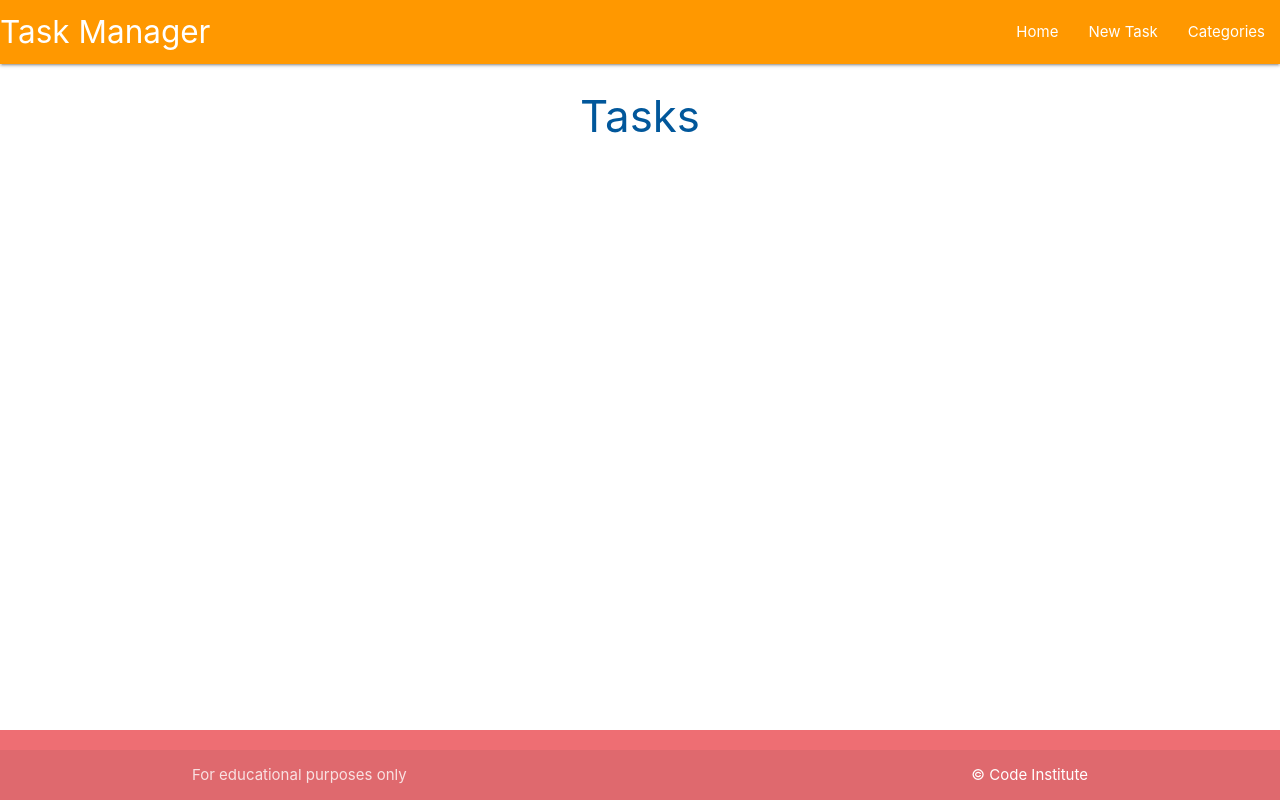
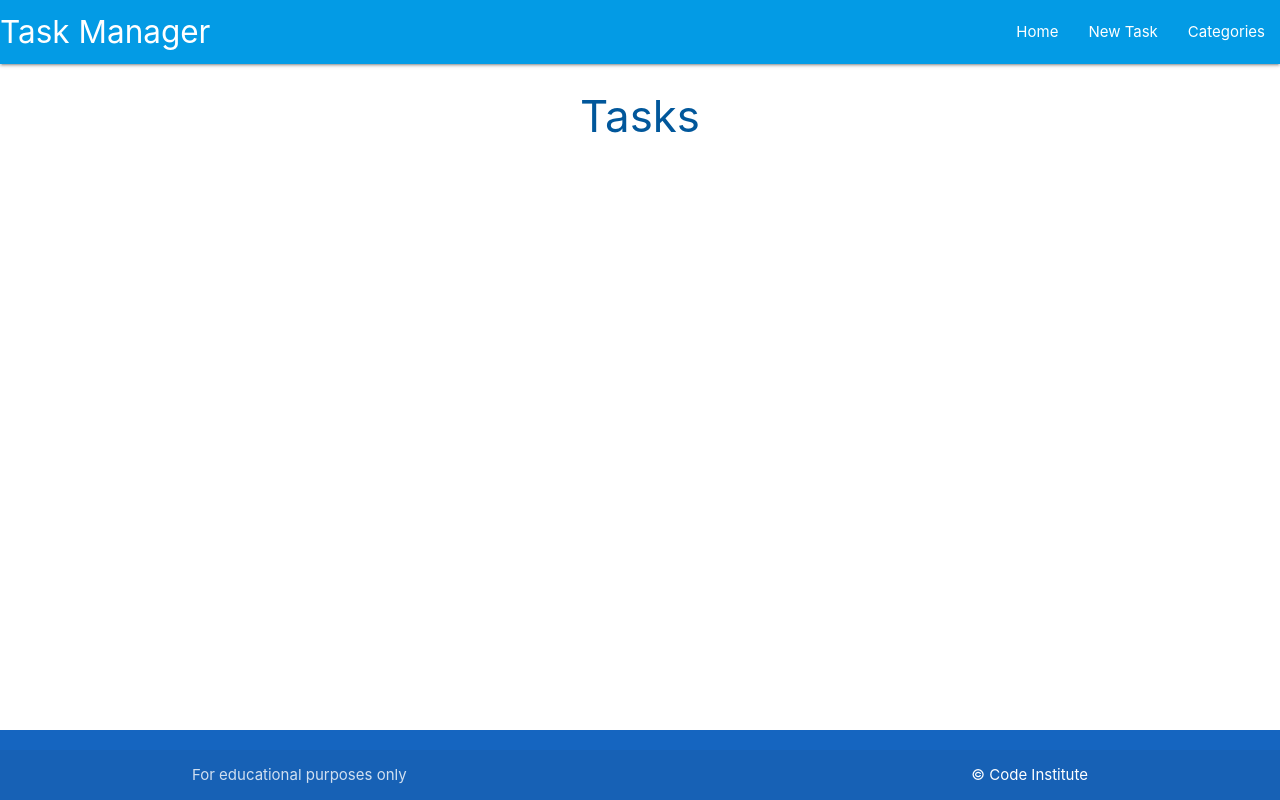
Before and after one commit to Shaf8808/task-manager-app, a Flask app: page / in a window 1280 px wide. Run offline with Flask 3, Linux system fonts and the light colour scheme.

Commit message:
Add {{ url_for('home') }} in the href for the Task Manager <a> tag.

```diff
--- a/taskmanager/templates/base.html
+++ b/taskmanager/templates/base.html
@@ -1,22 +1,26 @@
 <!DOCTYPE html>
 <html lang="en">
+<head>
 
-<head>
     <meta charset="UTF-8">
     <meta http-equiv="X-UA-Compatible" content="IE=edge">
     <meta name="viewport" content="width=device-width, initial-scale=1.0">
-    <link href="https://fonts.googleapis.com/icon?family=Material+Icons" rel="stylesheet">
-    <link rel="stylesheet" href="https://cdnjs.cloudflare.com/ajax/libs/materialize/1.0.0/css/materialize.min.css" type="text/css">
+    <link rel="stylesheet" href="https://cdnjs.cloudflare.com/ajax/libs/font-awesome/5.15.3/css/all.min.css"
+        integrity="sha512-iBBXm8fW90+nuLcSKlbmrPcLa0OT92xO1BIsZ+ywDWZCvqsWgccV3gFoRBv0z+8dLJgyAHIhR35VZc2oM/gI1w=="
+        crossorigin="anonymous" referrerpolicy="no-referrer">
+    <link rel="stylesheet" href="https://cdnjs.cloudflare.com/ajax/libs/materialize/1.0.0/css/materialize.min.css"
+        type="text/css">
     <link rel="stylesheet" href="{{ url_for('static', filename='css/style.css') }}" type="text/css">
 </head>
+
 <body>
 
     <header>
-        <!-- Top navbar -->
-        <nav class="orange">
+        <!-- top navbar -->
+        <nav class="light-blue darken-1">
             <div class="nav-wrapper">
-              <a href="#!" class="brand-logo">Task Manager</a>
-              <a href="#" data-target="mobile-demo" class="sidenav-trigger"><i class="material-icons"></i></a>
+            <a href="{{ url_for('home') }}" class="brand-logo">Task Manager</a>
+            <a href="#" data-target="mobile-demo" class="sidenav-trigger"><i class="fas fa-bars"></i></a>
             <ul class="right hide-on-med-and-down">
                 <li><a href="{{ url_for('home') }}">Home</a></li>
                 <li><a href="">New Task</a></li>
@@ -25,7 +29,7 @@
             </div>
         </nav>
 
-          <!-- Mobile navbar -->
+        <!-- mobile sidenav -->
         <ul class="sidenav" id="mobile-demo">
             <li><a href="{{ url_for('home') }}">Home</a></li>
             <li><a href="">New Task</a></li>
@@ -38,7 +42,7 @@
         {% endblock %}
     </main>
 
-    <footer class="page-footer">
+    <footer class="page-footer blue darken-3">
         <div class="footer-copyright">
             <div class="container">
                 For educational purposes only
@@ -47,9 +51,8 @@
         </div>
     </footer>
 
-
     <script src="https://cdnjs.cloudflare.com/ajax/libs/materialize/1.0.0/js/materialize.min.js"></script>
     <script src="{{ url_for('static', filename='js/script.js') }}"></script>
+
 </body>
-
 </html>
```
Lines whose indentation alone changed are shown as unchanged.
